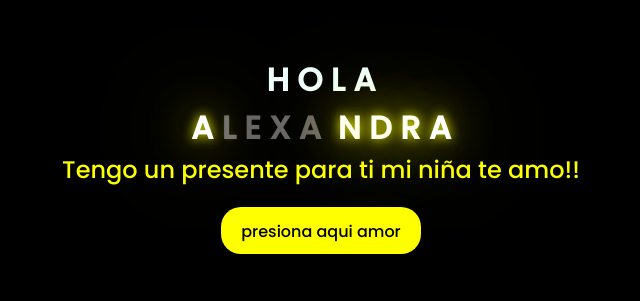
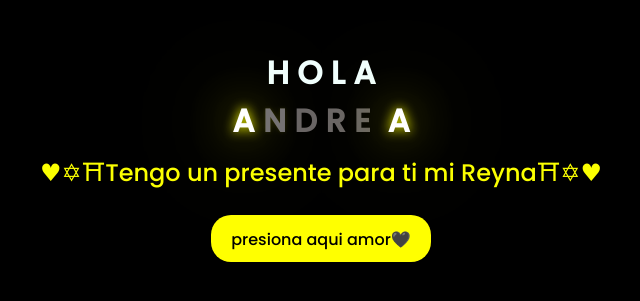
Before and after one commit to Alejandro-lopez-torres/flores_baby, a plain HTML site: page index.html in a window 1280 px wide. Shown: the part 253-554 px from the top of the page, without its empty margins (327-967 px from the left). Drawn offline with Linux system fonts and the light colour scheme.

Commit message:
Update index.html

```diff
--- a/index.html
+++ b/index.html
@@ -17,22 +17,19 @@
     </div>
     <div class="greetings">
         <span>A</span>
-        <span>L</span>
-        <span>E</span>
-        <span>X</span>
-        <span>A</span>&nbsp
         <span>N</span>
         <span>D</span>
         <span>R</span>
+        <span>E</span>&nbsp
         <span>A</span>
 
     </div>
     <div class="description">
-        <span>Tengo un presente para ti mi niña te amo!!</span>
+        <span>♥︎✡︎⛩︎Tengo un presente para ti mi Reyna⛩︎✡︎♥︎</span>
     </div>
     <div class="button">
         <button>
-            <a href="FLORES.html">presiona aqui amor</a>
+            <a href="FLORES.html">presiona aqui amor🖤</a>
         </button>
 
     </div>
```
